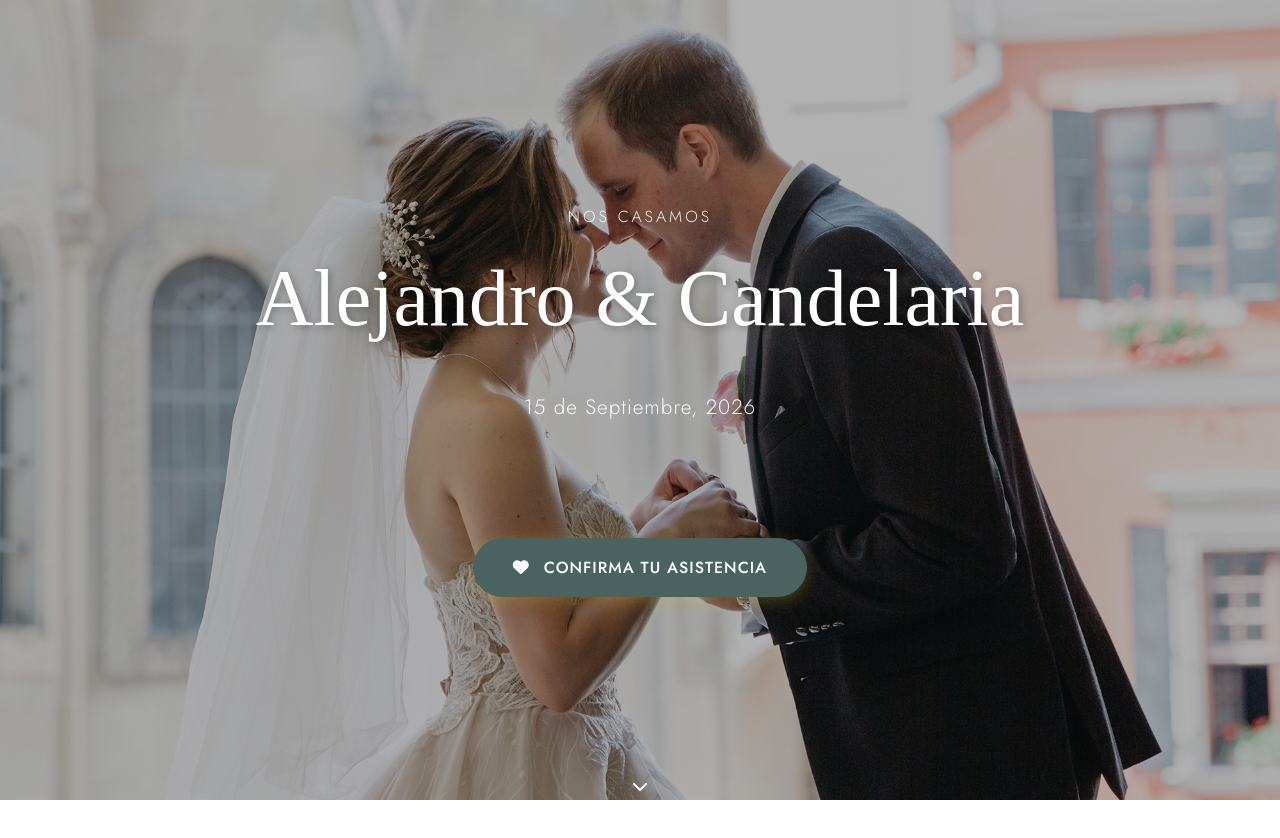
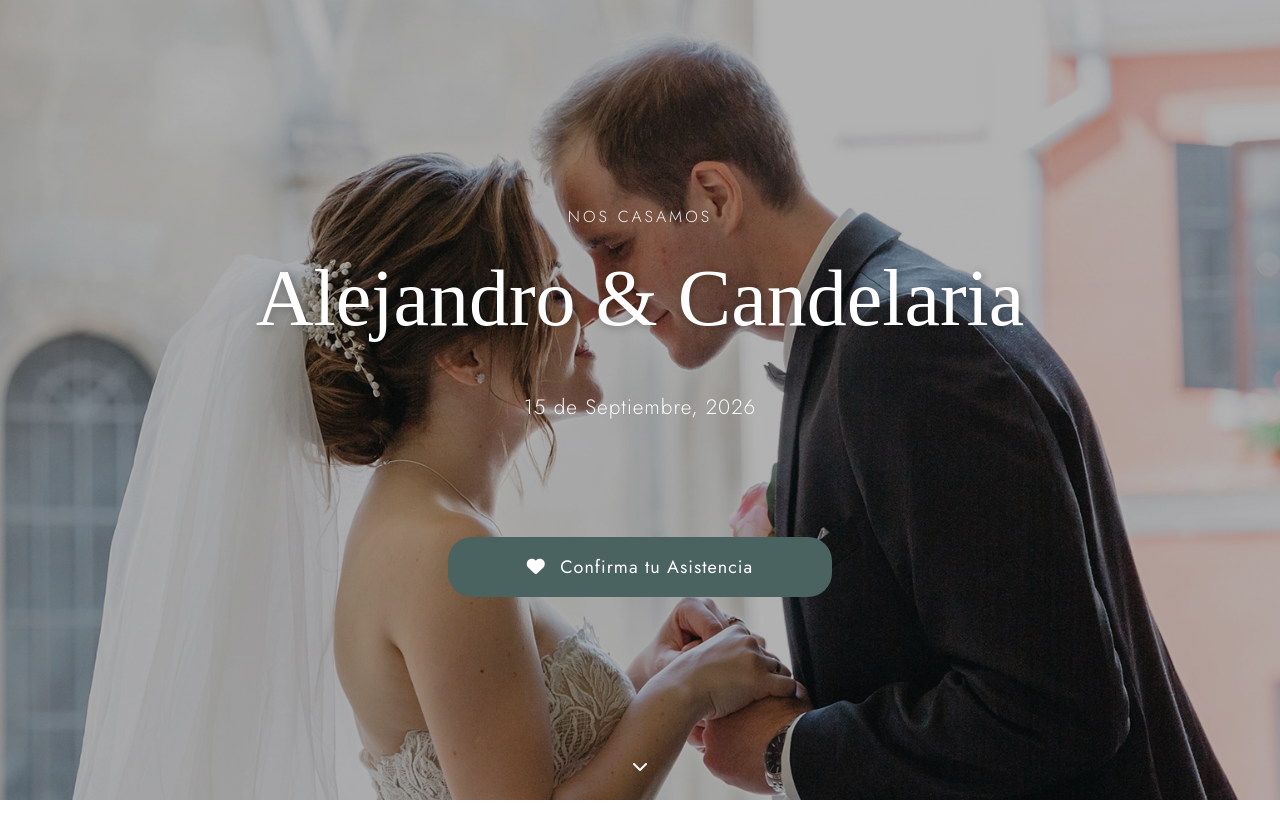
Before and after one commit to cajimenez96/wedding-vue, a Vue app: page / in a window 1280 px wide. Shown: the top 838 px of the page. Built offline with nearby package versions, Linux system fonts and the light colour scheme; a web font is replaced by a local one.

Commit message:
feat: actualizar el componente Button para aceptar variantes y ajustar el uso en Hero.vue

```diff
--- a/src/components/Button.vue
+++ b/src/components/Button.vue
@@ -1,40 +1,41 @@
 <script lang="ts" setup>
+type Variant = 'primary' | 'outline' | 'link';
+
+defineProps<{
+  variant?: Variant;
+}>();
 
 const emit = defineEmits(['click']);
 
 </script>
 
 <template>
-  <button class="btn button" @click="emit('click')">
+  <button
+    class="w-full border-none cursor-pointer"
+    :class="[
+      'w-full h-full py-4 cursor-pointer rounded-3xl text-lg button',
+      variant === 'primary' && 'primary',
+      variant === 'outline' && 'outline'
+    ]"
+    @click="emit('click')"
+  >
     <slot />
   </button>
 </template>
 
 <style scoped>
-.btn {
-  cursor: pointer;
+.button {
+  letter-spacing: 1px;
+}
+.primary {
+  background: var(--primary-green);
+  color: var(--white);
+  transition: all 0.3s ease;
 }
 
-.button {
-  background: var(--primary-green);
-  color: var(--white);
-  padding: 1rem 2.5rem;
-  border: none;
-  border-radius: 50px;
-  font-size: 1rem;
-  font-weight: 500;
-  text-transform: uppercase;
-  letter-spacing: 1px;
-  transition: all 0.3s ease;
-  text-decoration: none;
-  display: inline-block;
-  box-shadow: 0 4px 15px rgba(212, 175, 55, 0.3);
-}
-
-.button:hover {
-  background: var(--secondary-brown);
+.primary:hover {
+  background: var(--secondary-gold);
   color: var(--white);
   transform: translateY(-3px);
-  box-shadow: 0 8px 25px rgba(139, 111, 71, 0.4);
 }
 </style>
--- a/src/components/Hero.vue
+++ b/src/components/Hero.vue
@@ -23,7 +23,7 @@
         <p class=" hero-date">{{ date }}</p>
       </div>
       <div class="w-1/2">
-        <Button @click="emit('confirm')">
+        <Button variant="primary" @click="emit('confirm')">
           <i class="fas fa-heart me-2" aria-hidden="true"></i>
           Confirma tu Asistencia
         </Button>
@@ -31,7 +31,7 @@
 
     </div>
 
-    <div class="scroll-indicator absolute bottom-0 left-1/2 transform -translate-x-1/2 animate-ping text-white">
+    <div class="scroll-indicator absolute bottom-5 left-1/2 transform -translate-x-1/2 animate-ping text-white">
       <i class="fas fa-chevron-down" aria-hidden="true"></i>
     </div>
   </section>
@@ -40,8 +40,9 @@
 <style scoped>
 .hero-bg {
   background: linear-gradient(rgba(0, 0, 0, 0.3), rgba(0, 0, 0, 0.3)), url('../assets/images/married-main.webp');
-  background-size: cover;
-  background-position: top center;
+  background-size: 130%;
+  background-position: top;
+  background-repeat: no-repeat;
   background-attachment: fixed;
 }
 .hero-wedding {
```
